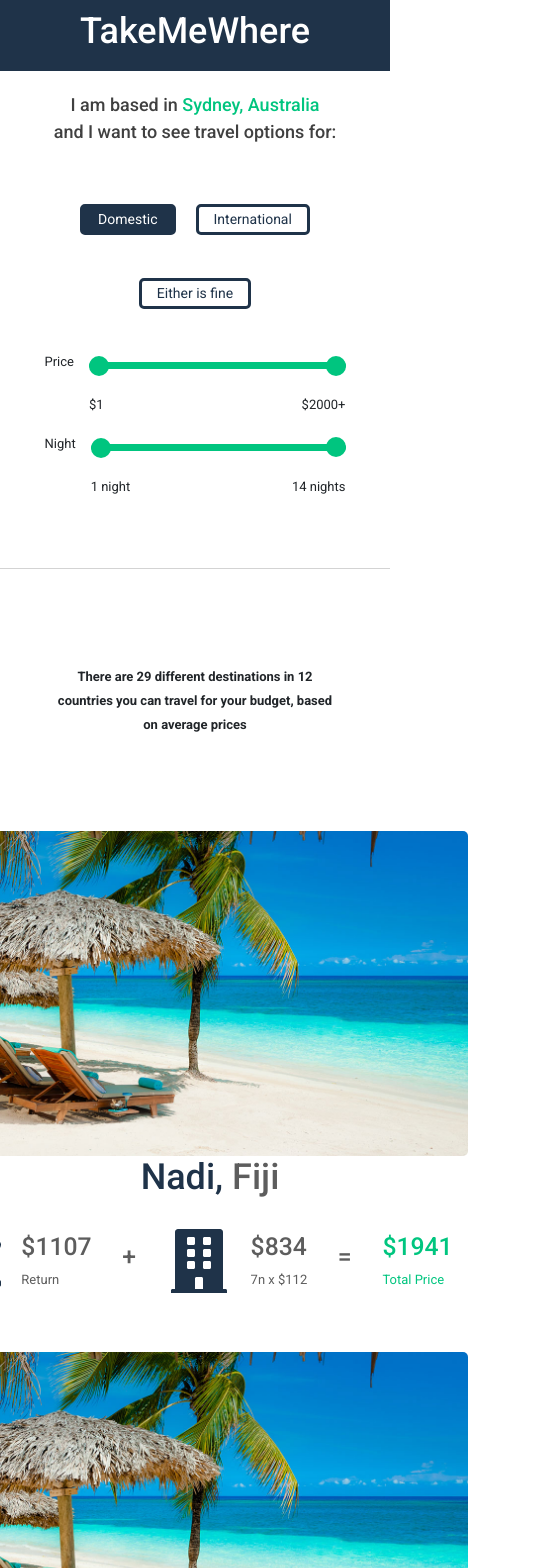
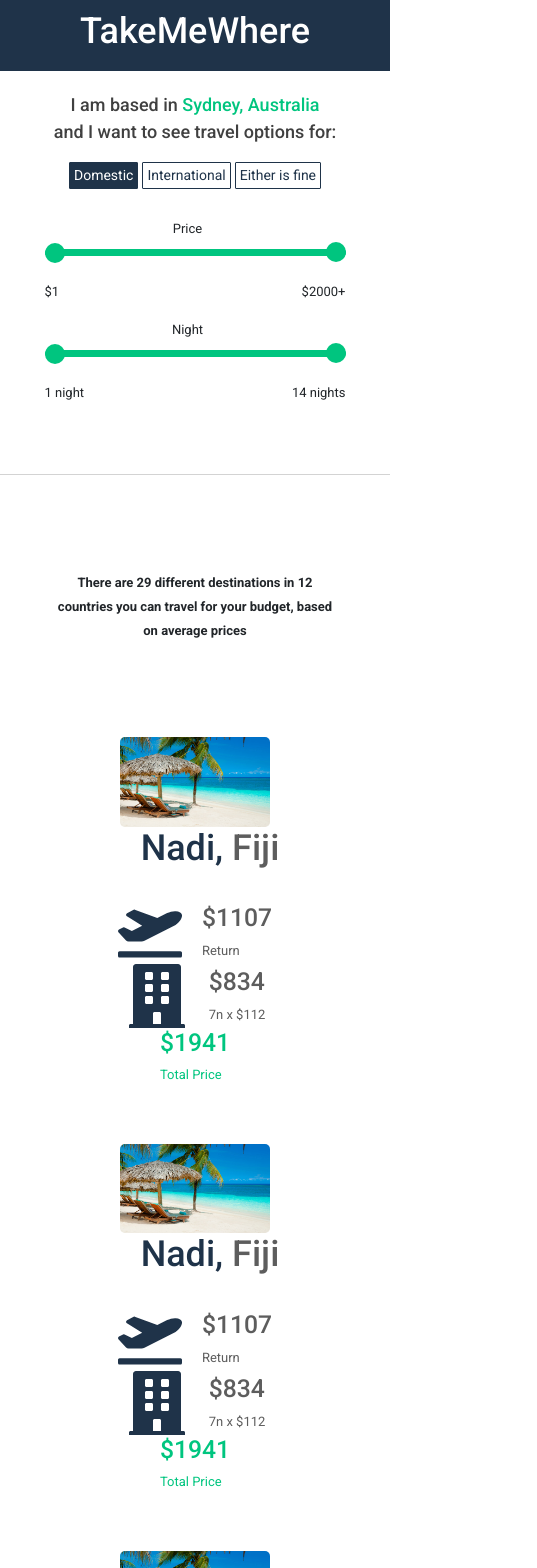
Before and after one commit to masudx08/takemewhere, a React (Create React App) app: page / in a window 390 px wide. Shown: the top 1568 px of the page, 537 px wide, since content can reach past the window. Built offline with nearby package versions, Linux system fonts and the light colour scheme.

Commit message:
responsive part 2

```diff
--- a/src/components/Filter/filter.css
+++ b/src/components/Filter/filter.css
@@ -140,9 +140,6 @@
 
  /* --------------------- Media query-------------------- */
 @media screen and (max-width:667px) {
-  .slider-night{
-    flex-direction: row-reverse;
-  }
   .slider-title{
     margin-top: 0;
     margin-left: 0;
@@ -151,8 +148,21 @@
   }
   .filterContainer .txt{
     font-size: 18px;
+    margin-bottom: 15px;
   }
   .mybtn{
-    font-size: 14px
+    font-size: 14px;
+    padding: 2px 4px;
+    margin: 2px;
+    border: 1px solid #1f3349;
+    border-radius: 1px;
+    margin-bottom: 30px;
+  }
+  .sliderSection{
+    display: flex;
+    flex-direction: column
+  }
+  .slider-night{
+    flex-direction: column-reverse;
   }
 }
--- a/src/components/Result/Result.js
+++ b/src/components/Result/Result.js
@@ -78,7 +78,7 @@ export default function Result() {
         results.map((item, index)=>{
           return (
             <Row key={index} className='locationResult' onClick={()=>handleLocationDetails(item.id)}>
-            <Col xs={10} md={4}>
+            <Col xs={10} md={4} className='imagePart'>
               <img src={item.img} alt="" />
             </Col>
             <Col xs={10} md={8} >
@@ -98,7 +98,7 @@ export default function Result() {
                     <p>Return</p>
                   </div>
                 </div>
-                <div>
+                <div className='hidden'>
                   <h2>+</h2>
                 </div>
                 <div className='d-flex align-items-center'>
@@ -110,7 +110,7 @@ export default function Result() {
                     <p>{item.roomSpec}</p>
                  </div>
                 </div>
-                <div>
+                <div className='hidden'>
                   <h2>=</h2>
                 </div>
                 <div className='highlight'>
@@ -123,7 +123,7 @@ export default function Result() {
           )
         })
       }
-      <div id='pagination' className='d-flex justify-content-center'>
+      {/* <div id='pagination' className='d-flex justify-content-center'>
       <Pagination>
         <Pagination.First />
         <Pagination.Prev />
@@ -137,7 +137,7 @@ export default function Result() {
         <Pagination.Next />
         <Pagination.Last />
     </Pagination>
-      </div>
+      </div> */}
      </div>
     </Container>
   )
--- a/src/components/Result/result.css
+++ b/src/components/Result/result.css
@@ -84,4 +84,19 @@
   .location{
     text-align: center;
   }
+  .hidden{
+    display:none;
+  }
+  .contentPart{
+    justify-content: flex-start;
+    flex-direction: column;
+  }
+  .imagePart img{
+    width: 50%;
+  }
+  .imagePart{
+    display: flex;
+    justify-content: center;
+  }
+
 }
```
